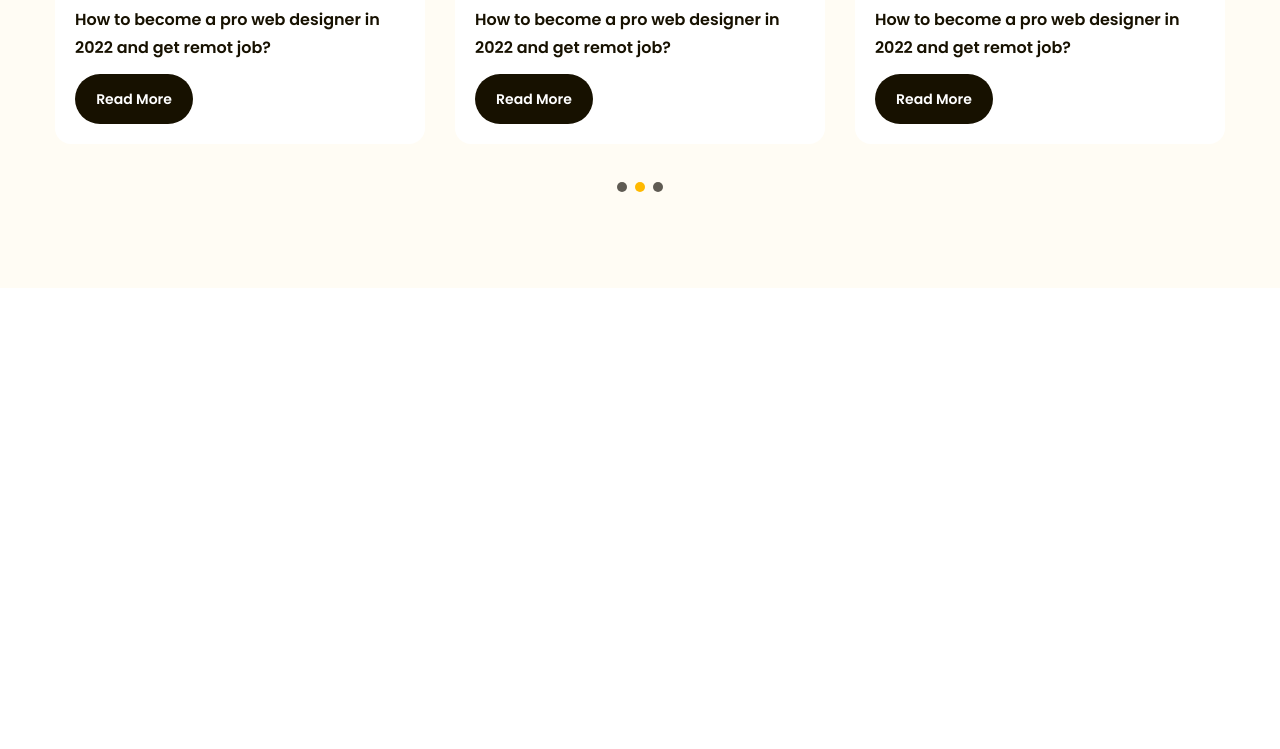
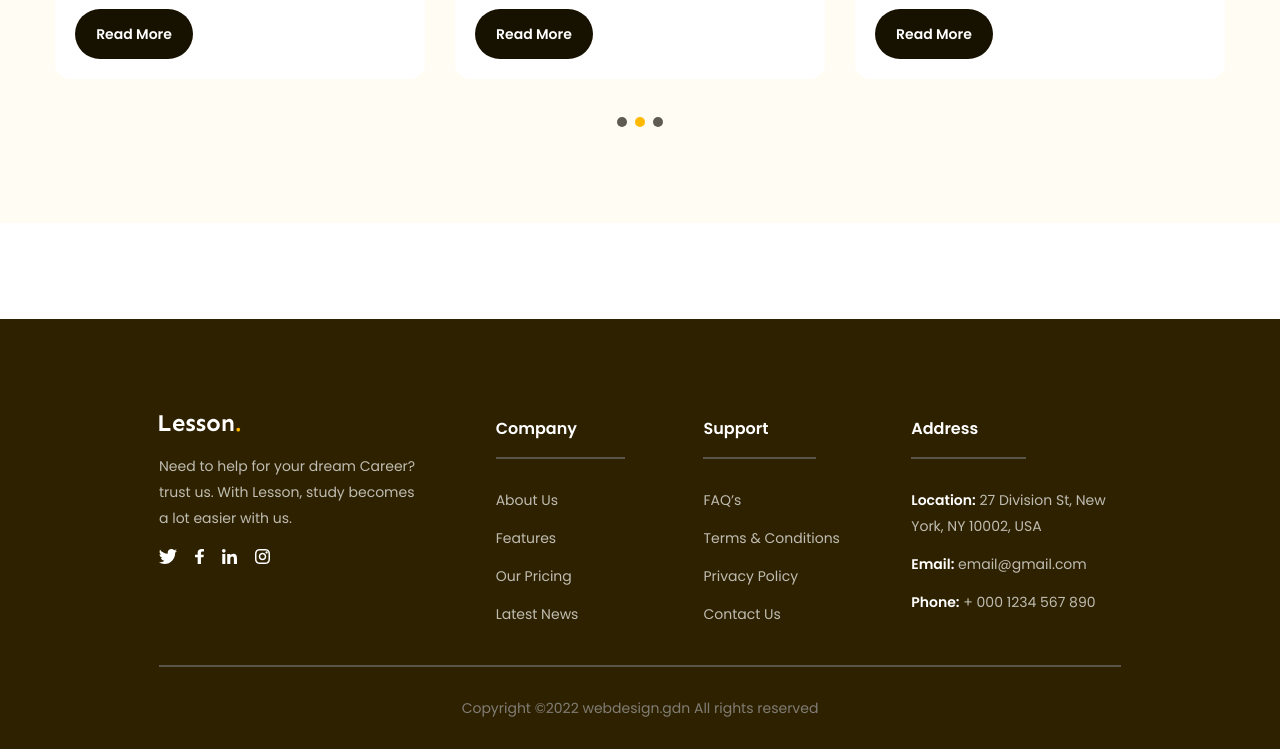
Before and after one commit to baotran2003/F8-html-css-02, a plain HTML site: page index.html in a window 1280 px wide. Shown: the part 4390-5139 px from the top of the page. Before the commit the page ends 4678 px from the top, so only its background shows below. Drawn offline with Linux system fonts and the light colour scheme.

Commit message:
Lam phan footer

```diff
--- a/assets/css/styles.css
+++ b/assets/css/styles.css
@@ -570,10 +570,10 @@ a {
     border-radius: 20px;
 }
 
-/* ======================Featured-2==================== */
+/* ======================blog==================== */
 
 .blog {
-    margin-top: 135px;
+    margin-top: 70px;
     padding: 96px 0;
     background: #fffcf4;
 }
@@ -690,3 +690,88 @@ a {
     background-color: var(--primary-color);
     cursor: default;
 }
+
+/* ======================Footer==================== */
+.footer {
+    margin-top: 96px;
+    padding: 96px 135px 0;
+    background: #2e2100;
+}
+
+.footer .row {
+    display: flex;
+    padding-bottom: 38px;
+    border-bottom: 2px solid #59554b;
+}
+
+.footer .row .column {
+    width: 21.6%;
+}
+
+.footer .row .column:first-child {
+    width: 35%;
+}
+
+.footer .desc {
+    margin-top: 18px;
+    font-size: 1.4rem;
+    line-height: 1.86;
+    color: #bfbcb2;
+    max-width: 267px;
+}
+
+.footer .socials {
+    display: flex;
+    margin-top: 18px;
+    gap: 18px;
+}
+
+.footer .title {
+    display: inline-block;
+    padding-bottom: 14px;
+    padding-right: 48px;
+    border-bottom: 2px solid #59554b;
+    font-family: "Poppins";
+    font-style: normal;
+    font-weight: 600;
+    font-size: 1.6rem;
+    line-height: 1.75;
+    color: #ffffff;
+}
+
+.footer .list {
+    margin-top: 28px;
+}
+
+.footer .list a {
+    display: inline-block;
+    margin-bottom: 12px;
+    font-size: 1.4rem;
+    line-height: 1.86;
+    color: #bfbcb2;
+}
+
+.footer .list li:last-child a {
+    margin-bottom: 0;
+}
+
+.footer .list strong {
+    font-family: "Poppins";
+    font-weight: 600;
+    font-size: 1.4rem;
+    line-height: 1.86;
+    color: #ffffff;
+}
+
+.coppyright {
+    padding: 28px 0;
+}
+
+.footer .coppyright p {
+    font-family: "Poppins";
+    font-weight: 400;
+    font-size: 1.4rem;
+    line-height: 1.86;
+    text-align: center;
+    color: #807d74;
+}
--- a/index.html
+++ b/index.html
@@ -19,7 +19,7 @@
         <!-- Styles -->
         <link rel="stylesheet" href="./assets/css/styles.css" />
     </head>
-    <body style="height: 3000px">
+    <body>
         <!-- Header -->
         <header class="header fixed">
             <div class="main-content">
@@ -53,6 +53,7 @@
             </div>
         </header>
 
+        <!-- Main -->
         <main>
             <!-- Hero -->
             <div class="hero">
@@ -550,5 +551,94 @@
                 </div>
             </div>
         </main>
+
+        <!-- Footer -->
+        <footer>
+            <div class="footer">
+                <div class="main-content">
+                    <div class="row">
+                        <!-- Column-1 -->
+                        <div class="column">
+                            <img src="./assets/icons/lesson-white.svg" alt="Lesson" class="logo" />
+                            <p class="desc">
+                                Need to help for your dream Career? trust us. With Lesson, study becomes a lot easier
+                                with us.
+                            </p>
+                            <div class="socials">
+                                <a href="#!">
+                                    <img src="./assets/icons/twitter.svg" alt="twitter" class="icon" />
+                                </a>
+                                <a href="#!">
+                                    <img src="./assets/icons/facebook.svg" alt="facebook" class="icon" />
+                                </a>
+                                <a href="#!">
+                                    <img src="./assets/icons/linked_in.svg" alt="linked_in" class="icon" />
+                                </a>
+                                <a href="#!">
+                                    <img src="./assets/icons/instagram.svg" alt="instagram" class="icon" />
+                                </a>
+                            </div>
+                        </div>
+                        <!-- Column-2 -->
+                        <div class="column">
+                            <h3 class="title">Company</h3>
+                            <ul class="list">
+                                <li>
+                                    <a href="#!">About Us</a>
+                                </li>
+                                <li>
+                                    <a href="#!">Features</a>
+                                </li>
+                                <li>
+                                    <a href="#!">Our Pricing</a>
+                                </li>
+                                <li>
+                                    <a href="#!">Latest News</a>
+                                </li>
+                            </ul>
+                        </div>
+                        <!-- Column-3 -->
+                        <div class="column">
+                            <h3 class="title">Support</h3>
+                            <ul class="list">
+                                <li>
+                                    <a href="#!">FAQ’s</a>
+                                </li>
+                                <li>
+                                    <a href="#!">Terms & Conditions</a>
+                                </li>
+                                <li>
+                                    <a href="#!">Privacy Policy</a>
+                                </li>
+                                <li>
+                                    <a href="#!">Contact Us</a>
+                                </li>
+                            </ul>
+                        </div>
+                        <!-- Column-4 -->
+                        <div class="column">
+                            <h3 class="title">Address</h3>
+                            <ul class="list">
+                                <li>
+                                    <a href="#!">
+                                        <strong>Location:</strong> 27 Division St, New York, NY 10002, USA
+                                    </a>
+                                </li>
+                                <li>
+                                    <a href="#!"><strong>Email:</strong> email@gmail.com</a>
+                                </li>
+                                <li>
+                                    <a href="#!"><strong>Phone:</strong> + 000 1234 567 890</a>
+                                </li>
+                            </ul>
+                        </div>
+                    </div>
+
+                    <div class="coppyright">
+                        <p>Copyright ©2022 webdesign.gdn All rights reserved</p>
+                    </div>
+                </div>
+            </div>
+        </footer>
     </body>
 </html>
```
Also changed, not shown: assets/icons/facebook.svg (added), assets/icons/instagram.svg (added), assets/icons/lesson-white.svg (added), assets/icons/linked_in.svg (added), assets/icons/twitter.svg (added).
